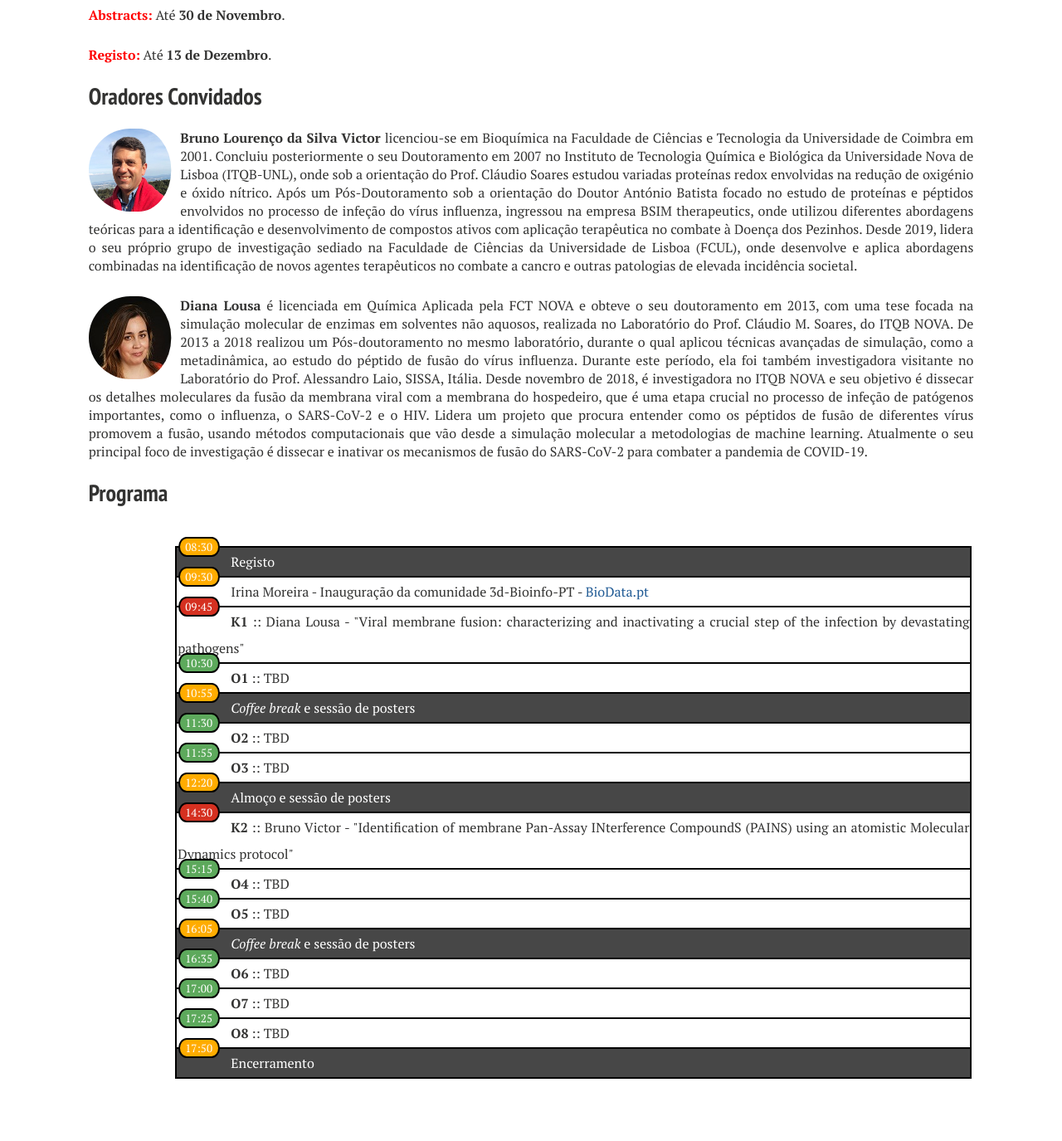
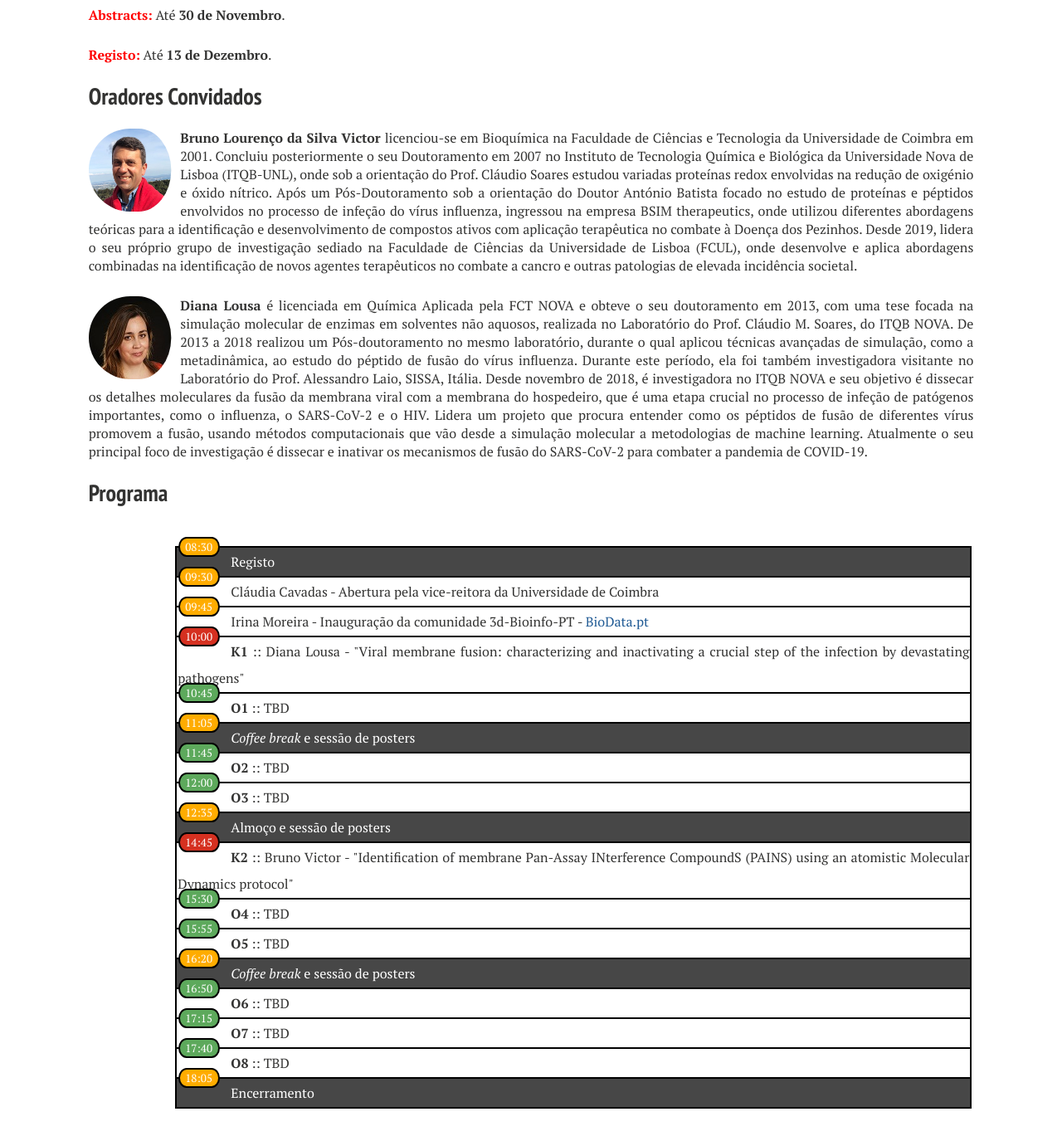
Before and after one commit to ejibce/ejibce.github.io, a Jekyll site: the page built from programa/index.md, in a window 1280 px wide and 1400 px high, scrolled down 711 px. Shown: the top 1375 px of the window at 83% size. Built offline with Jekyll 4.4.1, drawn with Linux system fonts in a browser that asks for light colours; nearby versions of some CDN libraries.

Commit message:
Program update
added opening and moved everything 15 min

```diff
--- a/programa/index.md
+++ b/programa/index.md
@@ -43,88 +43,94 @@ Desde novembro de 2018, é investigadora no ITQB NOVA e seu objetivo é dissecar
     <tr><td class="odd yellow">09:30</td> </tr>
   </table>
   <table class="noborder">
+    <tr class="events"><td class="even">Cl&aacute;udia Cavadas - Abertura pela vice-reitora da Universidade de Coimbra</td></tr>
+  </table>
+  <table class="hours">
+    <tr><td class="odd yellow">09:45</td> </tr>
+  </table>
+  <table class="noborder">
     <tr class="events"><td class="even">Irina Moreira - Inaugura&ccedil;&atilde;o da comunidade 3d-Bioinfo-PT - <a href="https://biodata.pt/" target="_blank" style="color:rgb(33,91,149);">BioData.pt</a></td></tr>
   </table>
   <table class="hours">
-    <tr><td class="odd red">09:45</td> </tr>
+    <tr><td class="odd red">10:00</td> </tr>
   </table>
   <table class="noborder">
     <tr class="events"><td class="even"> <strong>K1</strong> :: Diana Lousa - "Viral membrane fusion: characterizing and inactivating a crucial step of the infection by devastating pathogens"</td></tr>
   </table>
   <table class="hours">
-    <tr><td class="odd green">10:30</td> </tr>
+    <tr><td class="odd green">10:45</td> </tr>
   </table>
   <table class="noborder">
     <tr class="events"><td class="even"> <strong>O1</strong> :: TBD </td></tr>
   </table>
   <table class="hours">
-    <tr><td class="odd yellow">10:55</td> </tr>
+    <tr><td class="odd yellow">11:05</td> </tr>
   </table>
   <table class="noborder">
     <tr class="events grey"><td class="even"> <i>Coffee break</i> e sess&atilde;o de posters</td></tr>
   </table>
   <table class="hours">
-    <tr><td class="odd green">11:30</td> </tr>
+    <tr><td class="odd green">11:45</td> </tr>
   </table>
   <table class="noborder">
     <tr class="events"><td class="even"> <strong>O2</strong> :: TBD </td></tr>
   </table>
   <table class="hours">
-    <tr><td class="odd green">11:55</td> </tr>
+    <tr><td class="odd green">12:00</td> </tr>
   </table>
   <table class="noborder">
     <tr class="events"><td class="even"> <strong>O3</strong> :: TBD </td></tr>
   </table>
   <table class="hours">
-    <tr><td class="odd yellow">12:20</td> </tr>
+    <tr><td class="odd yellow">12:35</td> </tr>
   </table>
   <table class="noborder">
     <tr class="events grey"><td class="even"> Almo&ccedil;o e sess&atilde;o de posters </td></tr>
   </table>
   <table class="hours">
-    <tr><td class="odd red">14:30</td> </tr>
+    <tr><td class="odd red">14:45</td> </tr>
   </table>
   <table class="noborder">
     <tr class="events"><td class="even"> <strong>K2</strong> :: Bruno Victor - "Identification of membrane Pan-Assay INterference CompoundS (PAINS) using an atomistic Molecular Dynamics protocol"</td></tr>
   </table>
   <table class="hours">
-    <tr><td class="odd green">15:15</td> </tr>
+    <tr><td class="odd green">15:30</td> </tr>
   </table>
   <table class="noborder">
     <tr class="events"><td class="even"> <strong>O4</strong> :: TBD </td></tr>
   </table>
   <table class="hours">
-    <tr><td class="odd green">15:40</td> </tr>
+    <tr><td class="odd green">15:55</td> </tr>
   </table>
   <table class="noborder">
     <tr class="events"><td class="even"> <strong>O5</strong> :: TBD </td></tr>
   </table>
   <table class="hours">
-    <tr><td class="odd yellow">16:05</td> </tr>
+    <tr><td class="odd yellow">16:20</td> </tr>
   </table>
   <table class="noborder">
     <tr class="events grey"><td class="even"> <i>Coffee break</i> e sess&atilde;o de posters </td></tr>
   </table>
   <table class="hours">
-    <tr><td class="odd green">16:35</td> </tr>
+    <tr><td class="odd green">16:50</td> </tr>
   </table>
   <table class="noborder">
     <tr class="events"><td class="even"> <strong>O6</strong> :: TBD</td></tr>
   </table>
   <table class="hours">
-    <tr><td class="odd green">17:00</td> </tr>
+    <tr><td class="odd green">17:15</td> </tr>
   </table>
   <table class="noborder">
     <tr class="events"><td class="even"> <strong>O7</strong> :: TBD</td></tr>
   </table>
   <table class="hours">
-    <tr><td class="odd green">17:25</td> </tr>
+    <tr><td class="odd green">17:40</td> </tr>
   </table>
   <table class="noborder">
     <tr class="events"><td class="even"> <strong>O8</strong> :: TBD </td></tr>
   </table>
   <table class="hours">
-    <tr><td class="odd yellow">17:50</td> </tr>
+    <tr><td class="odd yellow">18:05</td> </tr>
   </table>
   <table class="noborder">
     <tr class="events grey"><td class="even"> Encerramento </td></tr>
```
